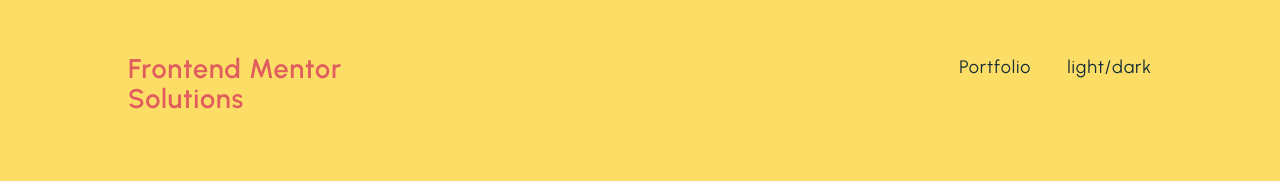
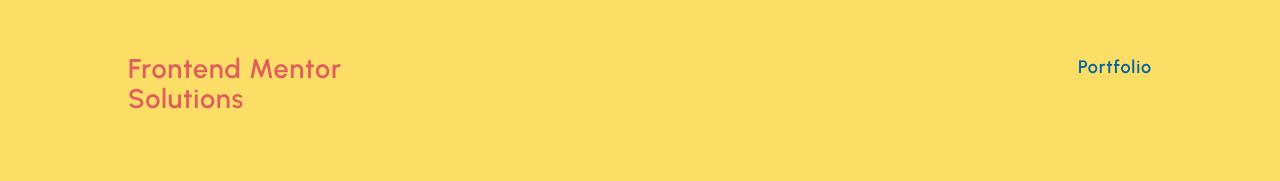
Before and after one commit to msunji/fe-mentor-compilation, a React (Create React App) app: page / in a window 1280 px wide. Shown: the top 181 px of the page. Built offline with nearby package versions, Linux system fonts and the light colour scheme; no server answers.

Commit message:
Added portfolio link

```diff
--- a/src/components/layout/Nav.js
+++ b/src/components/layout/Nav.js
@@ -48,8 +48,10 @@ export const Nav = () => {
         </p>
 
         <ul className="nav-links">
-          <li>Portfolio</li>
-          <li>light/dark</li>
+          <li>
+            <a href="http://mconsunji.com">Portfolio</a>
+          </li>
+          {/* <li>light/dark</li> */}
         </ul>
       </NavContainer>
     </NavStyling>
```
